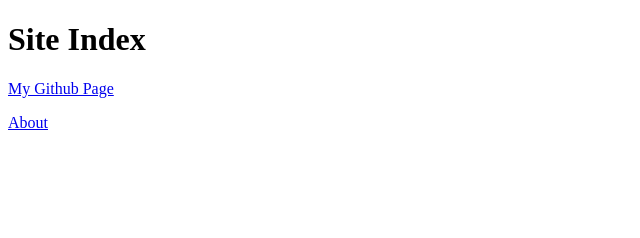
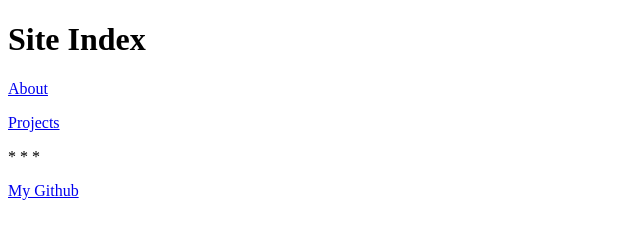
Before and after one commit to jackrosacker/jackrosacker.github.io, a plain HTML site: page index.html in a window 1280 px wide. Shown: the whole page, without its empty margins (0-640 px from the left). Drawn offline with Linux system fonts and the light colour scheme.

Commit message:
reorder links

```diff
--- a/index.html
+++ b/index.html
@@ -8,8 +8,10 @@
 <body>
     <h1>Site Index</h1>
 
-    <p><a href="https://github.dev/jackrosacker" target="_blank" rel="noopener noreferrer">My Github Page</a></p>
     <p><a href="./pages/about.html">About</a></p>
+    <p><a href="./pages/projects.html">Projects</a></p>
+    <p>* * * </p>
+    <p><a href="https://github.dev/jackrosacker" target="_blank" rel="noopener noreferrer">My Github</a></p>
 
 </body>
 </html>
```
